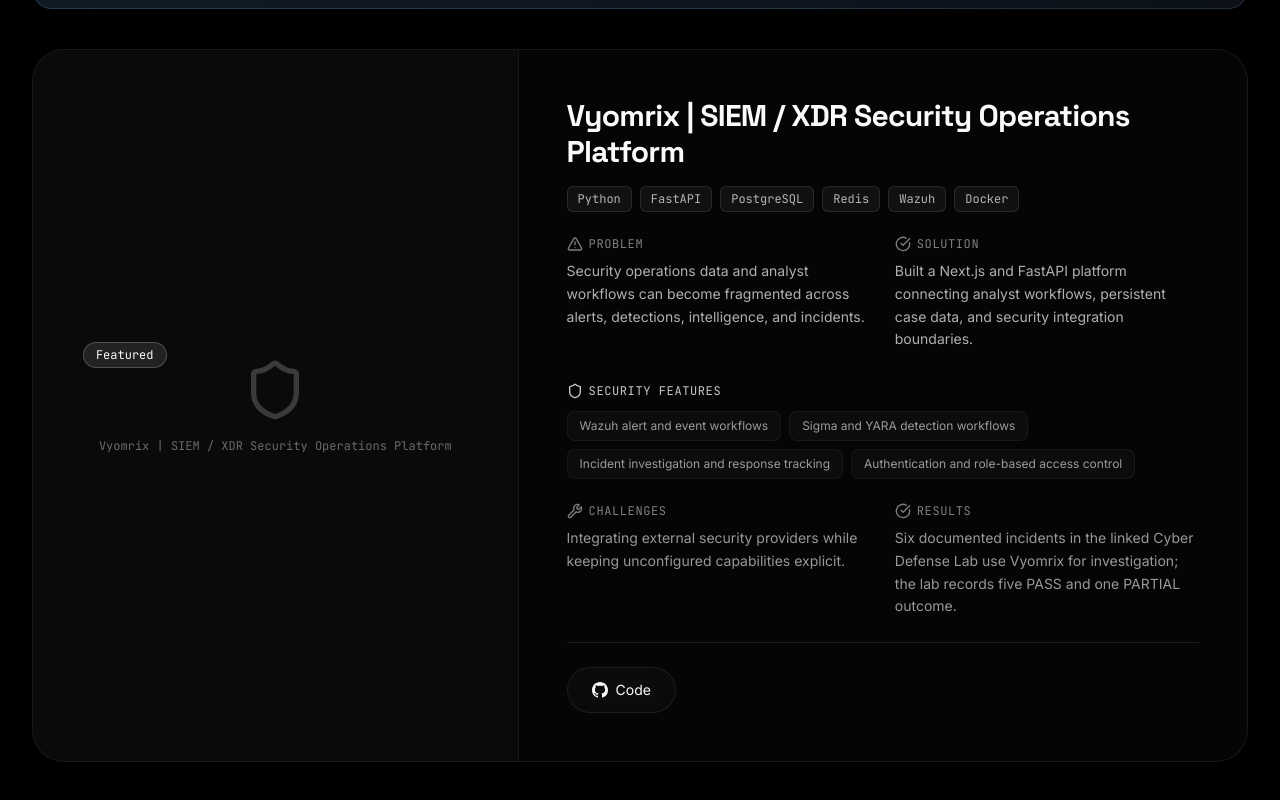
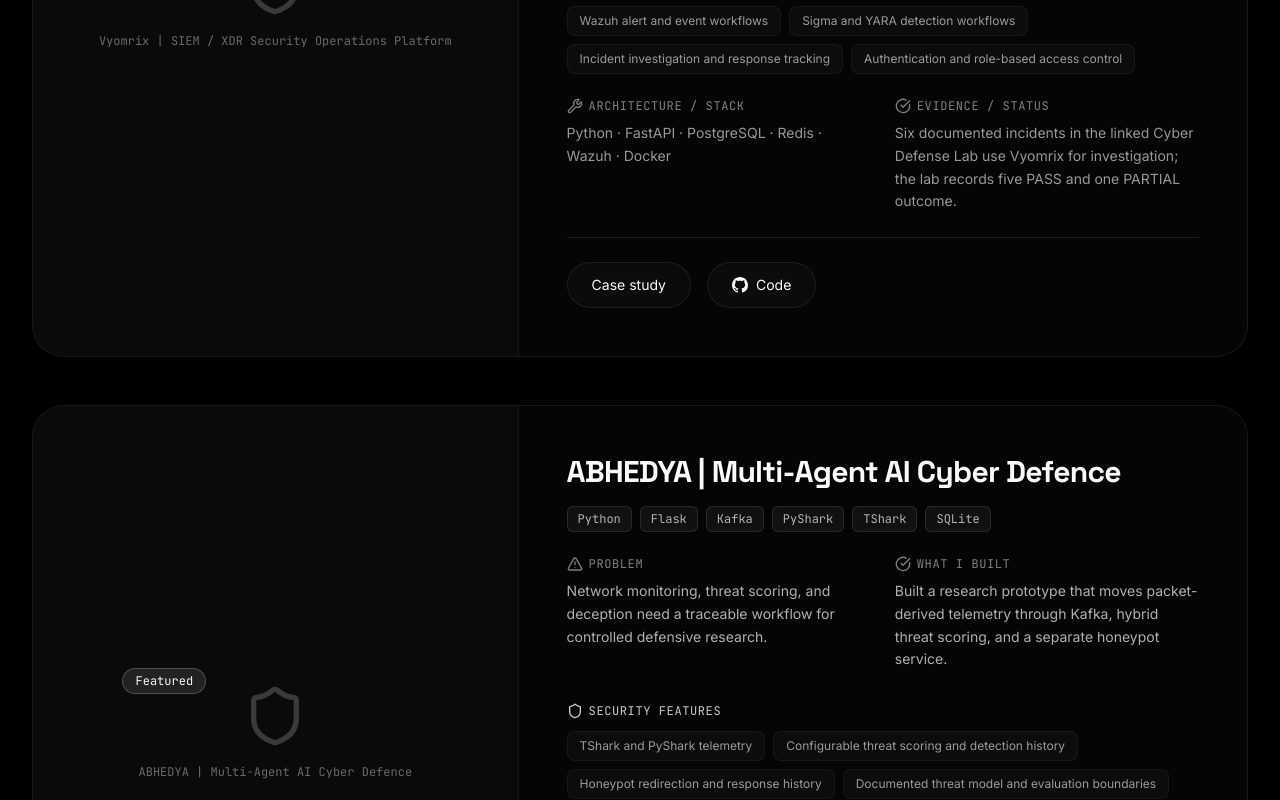
Before and after one commit to mithilkg10/MITHILKG-PORTFOLIO, a Next.js app: page / in a window 1280 px wide. Shown: the part 1480-2280 px from the top of the page. Built offline with nearby package versions, Linux system fonts and the light colour scheme; no server answers.

Commit message:
Show flagship projects in verified evidence format

```diff
--- a/src/components/sections/Projects.tsx
+++ b/src/components/sections/Projects.tsx
@@ -1,6 +1,5 @@
 "use client";
 
-import {RangeFeature} from "./RangeFeature";
 import { motion } from "framer-motion";
 import { Shield, AlertTriangle, CheckCircle, Wrench } from "lucide-react";
 import { GitHubIcon } from "@/components/ui/SocialIcons";
@@ -21,7 +20,7 @@ export function Projects() {
           description="Security engineering through working systems, authored logic and documented investigations."
         />
 
-        <div className="space-y-12"><RangeFeature project/>
+        <div className="space-y-12">
           {[...projects]
             .sort((a, b) => {
               if (selectedRole === "General") return 0;
@@ -86,7 +85,7 @@ export function Projects() {
                         </div>
                         <div>
                           <div className="mb-2 flex items-center gap-1.5 font-mono text-xs uppercase tracking-wider text-foreground/50">
-                            <CheckCircle className="h-4 w-4" /> Solution
+                            <CheckCircle className="h-4 w-4" /> What I built
                           </div>
                           <p className="text-sm leading-relaxed text-foreground/70">{project.solution}</p>
                         </div>
@@ -111,19 +110,20 @@ export function Projects() {
                       <div className="grid grid-cols-1 gap-6 sm:grid-cols-2">
                         <div>
                           <div className="mb-2 flex items-center gap-1.5 font-mono text-xs uppercase tracking-wider text-foreground/50">
-                            <Wrench className="h-4 w-4" /> Challenges
+                            <Wrench className="h-4 w-4" /> Architecture / stack
                           </div>
-                          <p className="text-sm leading-relaxed text-foreground/60">{project.challenges}</p>
+                          <p className="text-sm leading-relaxed text-foreground/60">{project.techStack.join(" · ")}</p>
                         </div>
                         <div>
                           <div className="mb-2 flex items-center gap-1.5 font-mono text-xs uppercase tracking-wider text-foreground/50">
-                            <CheckCircle className="h-4 w-4" /> Results
+                            <CheckCircle className="h-4 w-4" /> Evidence / status
                           </div>
                           <p className="text-sm leading-relaxed text-foreground/60">{project.results}</p>
                         </div>
                       </div>
 
                       <div className="flex flex-wrap gap-4 border-t border-white/10 pt-6">
+                        <MagneticButton href={`/projects/${project.slug}`} variant="secondary">Case study</MagneticButton>
                         <MagneticButton href={project.github} variant="secondary" external>
                           <GitHubIcon className="h-4 w-4" /> Code
                         </MagneticButton>
```
